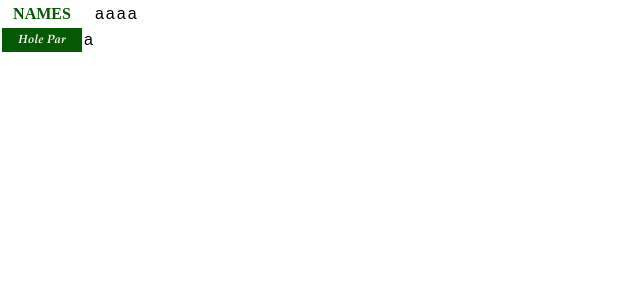
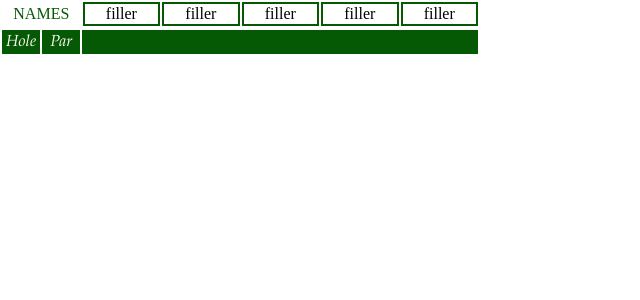
Before and after one commit to EDowning2000/tasiaTime, a Next.js app in the folder client/: page /rules in a window 1280 px wide. Shown: the top 300 px of the page, without its empty margins (0-640 px from the left). Built offline with nearby package versions, Linux system fonts and the light colour scheme.

Commit message:
stuck to my plan that i wrote down about the table, and now its got the first two rows looking really nice which is a huge relief

```diff
--- a/client/Components/table.js
+++ b/client/Components/table.js
@@ -6,16 +6,18 @@ export default function Table() {
       <table className={styles.mainTable}>
         <tr className={styles.rowOne}>
           <th className={styles.headerOne}>NAMES</th>
-          <td className={styles.dataOne}></td>
-          <td className={styles.dataOne}>a</td>
-          <td className={styles.dataOne}>a</td>
-          <td className={styles.dataOne}>a</td>
-          <td className={styles.dataOne}>a</td>
+          <td className={styles.dataOne}>filler</td>
+          <td className={styles.dataOne}>filler</td>
+          <td className={styles.dataOne}>filler</td>
+          <td className={styles.dataOne}>filler</td>
+          <td className={styles.dataOne}>filler</td>
         </tr>
+      </table>
+      <table>
         <tr>
-          <th className={styles.headerHole}>Hole{"  "} Par</th>
-          {/* <th className={styles.headerPar}>Par</th> */}
-          <td className={styles.dataTwo}>a</td>
+          <th className={styles.headerHole}>Hole</th>
+          <th className={styles.headerPar}>Par</th>
+          <td className={styles.dataTwo}></td>
         </tr>
         {/* <tr>
           <th>1</th>
--- a/client/styles/Table.module.css
+++ b/client/styles/Table.module.css
@@ -1,13 +1,47 @@
 .mainTable {
+  max-width: 30rem;
 }
 .headerOne {
   width: 5rem;
   height: 1.5rem;
   font-family: "Copperplate";
-  font-family: 200;
+  font-weight: 400;
   color: rgb(5, 89, 5);
 }
+.dataOne {
+  width: 5rem;
+  height: 1.5rem;
+  font-family: "Copperplate";
+  font-weight: 200;
+  border: 2px solid rgb(5, 89, 5);
+  text-align: center;
+}
 .headerHole {
+  width: 2.39rem !important;
+  height: 1.5rem;
+  font-family: "Garamond";
+  font-style: italic;
+  font-weight: 300;
+  color: rgb(251, 250, 241);
+  background-color: rgb(5, 89, 5);
+  /* border-right: 2px solid rgb(251, 250, 241); */
+}
+.headerPar {
+  width: 2.39rem !important;
+  height: 1.5rem;
+  font-family: "Garamond";
+  font-style: italic;
+  font-weight: 300;
+  color: rgb(251, 250, 241);
+  background-color: rgb(5, 89, 5);
+  /* border-right: 2px solid rgb(251, 250, 241); */
+}
+.dataTwo {
+  border: 2px solid rgb(5, 89, 5);
+  width: 24.7rem;
+  background-color: rgb(5, 89, 5);
+}
+/* .headerHole {
   width: 2.5rem;
   height: 1.5rem;
   font-size: 0.75rem;
@@ -25,4 +59,4 @@
   color: rgb(251, 250, 241);
   background-color: rgb(5, 89, 5);
   margin-right: -1rem !important;
-}
+} */
```
